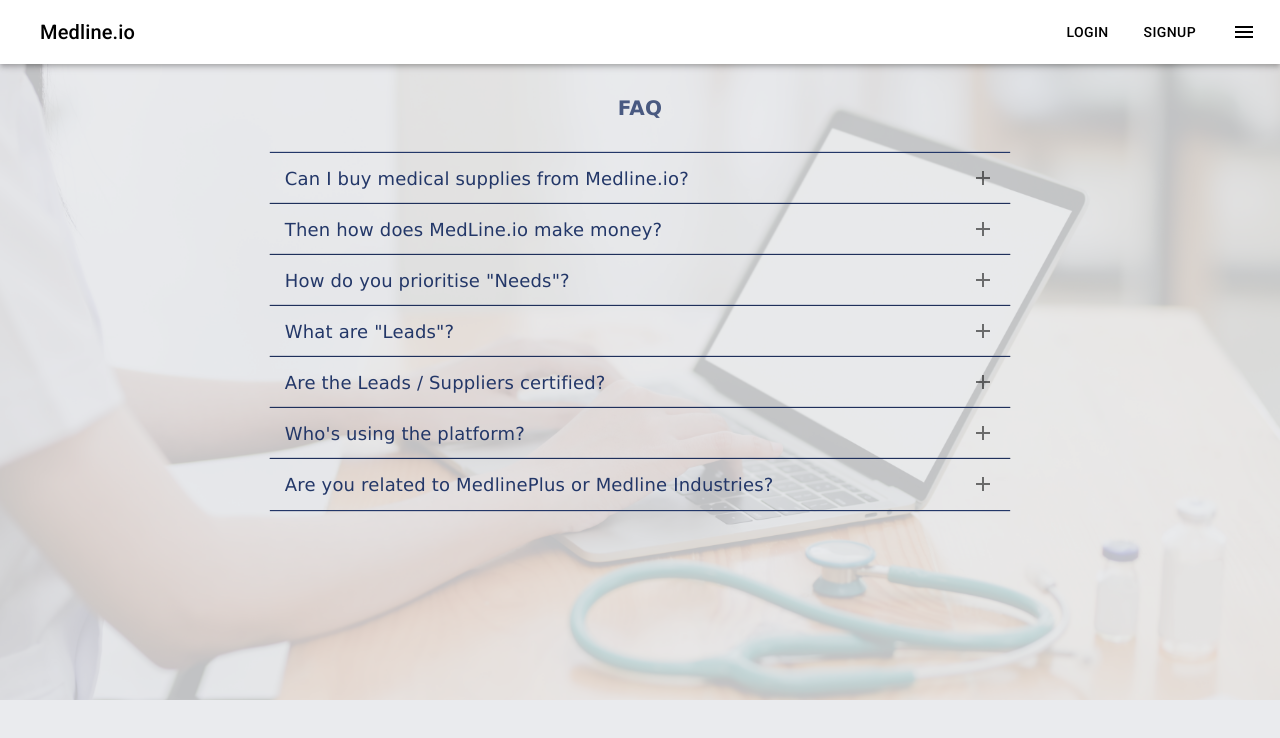
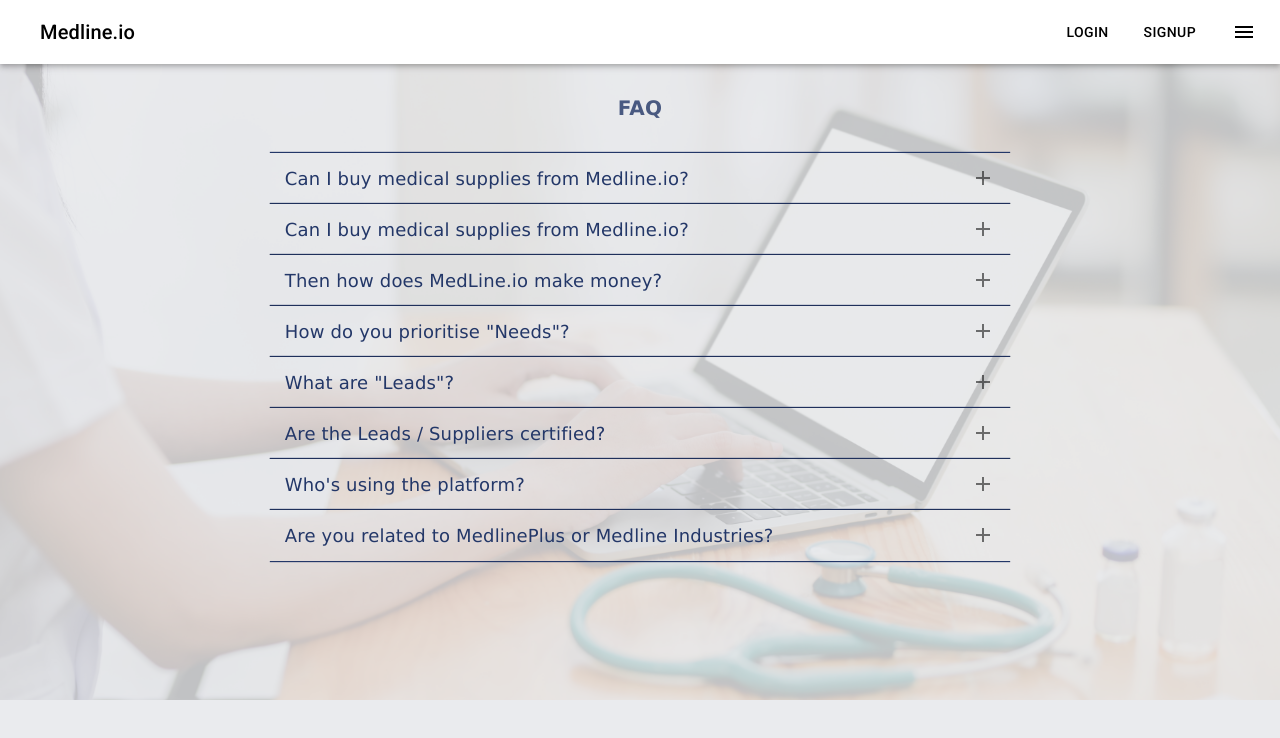
Before and after one commit to ComeTiss/medline-frontend, a React (Create React App) app: page /faq in a window 1280 px wide. Shown: the top 738 px of the page. Built offline with nearby package versions, Linux system fonts and the light colour scheme.

Commit message:
create FAQ panel component

```diff
--- /dev/null
+++ b/src/components/faq/Panel.tsx
@@ -0,0 +1,89 @@
+import React, { Component } from "react";
+import { createStyles, makeStyles } from "@material-ui/core/styles";
+import ExpansionPanel from "@material-ui/core/ExpansionPanel";
+import ExpansionPanelSummary from "@material-ui/core/ExpansionPanelSummary";
+import ExpansionPanelDetails from "@material-ui/core/ExpansionPanelDetails";
+import Typography from "@material-ui/core/Typography";
+import AddIcon from "@material-ui/icons/Add";
+
+type Props = {
+  heading: string;
+  answer: string;
+};
+
+const useStyles = makeStyles(() =>
+  createStyles({
+    expansionPanel: {
+      backgroundColor: "transparent",
+      boxShadow: "0px -2px 1px -1px #233768"
+    },
+    expansionPanelBottom: {
+      backgroundColor: "transparent",
+      boxShadow: "0px -2px 1px -1px #233768, 0px 2px 1px -1px #233768"
+    },
+    title: {
+      color: "#233768",
+      fontWeight: "bolder",
+      textAlign: "center",
+      padding: "30px",
+      fontSize: "20px",
+      fontFamily: "Verdana"
+    },
+    heading: {
+      fontSize: "18px",
+      color: "#233768",
+      fontFamily: "Verdana"
+    },
+    answer: {
+      fontSize: "14px",
+      fontFamily: "Verdana",
+      color: "#5b5b5b"
+    },
+    ul: {
+      listStyle: "none"
+    },
+    background: {
+      position: "absolute",
+      float: "left",
+      opacity: "20%"
+    },
+    lines: {
+      transform: "translateY(-1px)"
+    },
+    expandIcon: {
+      "&$expanded": {
+        transform: "translateY(-15%) rotate(45deg)"
+      }
+    },
+    expanded: {}
+  })
+);
+
+
+export default function Panel(props: Props) {
+  const classes = useStyles();
+  const { heading, answer } = props;
+    return (
+      <ExpansionPanel className={classes.expansionPanel} square={true}>
+        <ExpansionPanelSummary
+          classes={{
+            expandIcon: classes.expandIcon,
+            expanded: classes.expanded
+          }}
+          expandIcon={<AddIcon />}
+          aria-controls="panel1a-content"
+          id="panel1a-header"
+        >
+          <Typography className={classes.heading}>
+            {heading}
+          </Typography>
+        </ExpansionPanelSummary>
+        <ExpansionPanelDetails>
+          <Typography className={classes.answer} component="p">
+            {answer}
+          </Typography>
+        </ExpansionPanelDetails>
+      </ExpansionPanel>
+    );
+
+}
--- a/src/pages/FAQ.tsx
+++ b/src/pages/FAQ.tsx
@@ -1,56 +1,57 @@
-import React from 'react';
+import React from "react";
 import NavBar from "../components/navigation/NavBar";
-import { Theme, createStyles, makeStyles } from '@material-ui/core/styles';
-import ExpansionPanel from '@material-ui/core/ExpansionPanel';
-import ExpansionPanelSummary from '@material-ui/core/ExpansionPanelSummary';
-import ExpansionPanelDetails from '@material-ui/core/ExpansionPanelDetails';
-import Typography from '@material-ui/core/Typography';
-import AddIcon from '@material-ui/icons/Add';
-const logo = require('../images/laptop-near-teal-stethoscope-in-wooden-table-3758756.jpg')
+import { createStyles, makeStyles } from "@material-ui/core/styles";
+import ExpansionPanel from "@material-ui/core/ExpansionPanel";
+import ExpansionPanelSummary from "@material-ui/core/ExpansionPanelSummary";
+import ExpansionPanelDetails from "@material-ui/core/ExpansionPanelDetails";
+import Typography from "@material-ui/core/Typography";
+import AddIcon from "@material-ui/icons/Add";
+import Panel from "../components/faq/Panel";
+const logo = require("../images/laptop-near-teal-stethoscope-in-wooden-table-3758756.jpg");
 
-const useStyles = makeStyles((theme: Theme) =>
+const useStyles = makeStyles(() =>
   createStyles({
     root: {
-      width: '58%',
-      position: 'absolute',
-      left: '21%'
+      width: "58%",
+      position: "absolute",
+      left: "21%"
     },
     expansionPanel: {
-      backgroundColor: 'transparent',
-      boxShadow: '0px -2px 1px -1px #233768',
+      backgroundColor: "transparent",
+      boxShadow: "0px -2px 1px -1px #233768"
     },
     expansionPanelBottom: {
-      backgroundColor: 'transparent',
-      boxShadow: '0px -2px 1px -1px #233768, 0px 2px 1px -1px #233768',
+      backgroundColor: "transparent",
+      boxShadow: "0px -2px 1px -1px #233768, 0px 2px 1px -1px #233768"
     },
     title: {
       color: "#233768",
       fontWeight: "bolder",
-      textAlign: 'center',
-      padding: '30px',
-      fontSize: '20px',
-      fontFamily: 'Verdana'
+      textAlign: "center",
+      padding: "30px",
+      fontSize: "20px",
+      fontFamily: "Verdana"
     },
     heading: {
-      fontSize: '18px',
+      fontSize: "18px",
       color: "#233768",
-      fontFamily: 'Verdana'
+      fontFamily: "Verdana"
     },
     answer: {
-      fontSize: '14px',
-      fontFamily: 'Verdana',
-      color: '#5b5b5b'
+      fontSize: "14px",
+      fontFamily: "Verdana",
+      color: "#5b5b5b"
     },
     ul: {
-      listStyle: "none",
+      listStyle: "none"
     },
     background: {
       position: "absolute",
       float: "left",
-      opacity: '20%'
+      opacity: "20%"
     },
     lines: {
-      transform: 'translateY(-1px)',
+      transform: "translateY(-1px)"
     },
     expandIcon: {
       "&$expanded": {
@@ -58,7 +59,7 @@ const useStyles = makeStyles((theme: Theme) =>
       }
     },
     expanded: {}
-  }),
+  })
 );
 
 export default function FAQ() {
@@ -67,11 +68,31 @@ export default function FAQ() {
   return (
     <div>
       <NavBar />
-      <img src={String(logo)} style={{ width: '100%' }} className={classes.background} alt='laptop' />
+      <img
+        src={String(logo)}
+        style={{ width: "100%" }}
+        className={classes.background}
+        alt="laptop"
+      />
       <div className={classes.title}>FAQ</div>
       <div className={classes.root}>
-
-        <ExpansionPanel className={classes.expansionPanel} square={true} >
+        <Panel
+          heading='Can I buy medical supplies from Medline.io?'
+          answer='Nope. This platform is purely for posting, organising and listing
+          medical supply needs in order to more effectively connect them
+          with folks that can meet those requirements in the most efficient
+          and effective way possible. Its matchmaking for medical supplies.
+          There is no buy & sell / transactions happening on the site.'
+        />
+        <Panel
+          heading='Can I buy medical supplies from Medline.io?'
+          answer='Nope. This platform is purely for posting, organising and listing
+          medical supply needs in order to more effectively connect them
+          with folks that can meet those requirements in the most efficient
+          and effective way possible. Its matchmaking for medical supplies.
+          There is no buy & sell / transactions happening on the site.'
+        />
+        <ExpansionPanel className={classes.expansionPanel} square={true}>
         <ExpansionPanelSummary
           classes={{
             expandIcon: classes.expandIcon,
@@ -81,38 +102,21 @@ export default function FAQ() {
           aria-controls="panel1a-content"
           id="panel1a-header"
         >
-            <Typography className={classes.heading}>Can I buy medical supplies from Medline.io?</Typography>
-          </ExpansionPanelSummary>
-          <ExpansionPanelDetails>
-            <Typography className={classes.answer} component="p">
-                Nope. This platform is purely for posting, organising and listing medical supply needs in order
-                to more effectively connect them with folks that can meet those requirements in the most
-                efficient and effective way possible. Its matchmaking for medical supplies. There is no buy & sell /
-                transactions happening on the site.
+          <Typography className={classes.heading}>
+            Then how does MedLine.io make money?
           </Typography>
-          </ExpansionPanelDetails>
-        </ExpansionPanel>
-        <ExpansionPanel className={classes.expansionPanel} square={true} >
-          <ExpansionPanelSummary
-            classes={{
-              expandIcon: classes.expandIcon,
-              expanded: classes.expanded
-            }}
-            expandIcon={<AddIcon />}
-            aria-controls="panel1a-content"
-            id="panel1a-header"
-          >
-            <Typography className={classes.heading}>Then how does MedLine.io make money?</Typography>
           </ExpansionPanelSummary>
           <ExpansionPanelDetails>
             <Typography className={classes.answer} component="p">
               Well, we don't make any money. MedLine.io is a grassroots not-for-profit initiative. The
               platform is built and operated by generous and highly skilled volunteers from all over the
               world.
-                <br /><br />
+              <br />
+              <br />
               Also, we do not sell ad spaces for advertising revenue, and we absolutely do not sell community
               members' information - which are not provided to any 3rd parties by site operators.
-                <br /><br />
+              <br />
+              <br />
 
               We do receive some donations to help keep the platform up and running. If you’d like to learn more
               about volunteering or donations, click <a href="#">here</a> or <a href="/contact-us">contact us</a>.
@@ -129,7 +133,9 @@ export default function FAQ() {
             aria-controls="panel1a-content"
             id="panel1a-header"
           >
-            <Typography className={classes.heading}>How do you prioritise "Needs"?</Typography>
+            <Typography className={classes.heading}>
+              How do you prioritise "Needs"?
+            </Typography>
           </ExpansionPanelSummary>
           <ExpansionPanelDetails>
             <Typography className={classes.answer} component="p">
@@ -165,7 +171,9 @@ export default function FAQ() {
             aria-controls="panel1a-content"
             id="panel1a-header"
           >
-            <Typography className={classes.heading}>What are "Leads"?</Typography>
+            <Typography className={classes.heading}>
+              What are "Leads"?
+            </Typography>
           </ExpansionPanelSummary>
           <ExpansionPanelDetails>
             <Typography className={classes.answer}>
@@ -185,7 +193,9 @@ export default function FAQ() {
             aria-controls="panel1a-content"
             id="panel1a-header"
           >
-            <Typography className={classes.heading}>Are the Leads / Suppliers certified?</Typography>
+            <Typography className={classes.heading}>
+              Are the Leads / Suppliers certified?
+            </Typography>
           </ExpansionPanelSummary>
           <ExpansionPanelDetails>
             <Typography className={classes.answer} component="p">
@@ -209,11 +219,14 @@ export default function FAQ() {
             aria-controls="panel1a-content"
             id="panel1a-header"
           >
-            <Typography className={classes.heading}>Who's using the platform?</Typography>
+            <Typography className={classes.heading}>
+              Who's using the platform?
+            </Typography>
           </ExpansionPanelSummary>
           <ExpansionPanelDetails>
             <Typography className={classes.answer}>
-              Our community members consist of:<br /><br />
+              Our community members consist of:<br />
+              <br />
 
                 <li>Medical Personnel</li>
                 <li>Healthcare Organisations</li>
@@ -221,8 +234,10 @@ export default function FAQ() {
                 <li>Supply Distributors</li>
                 <li>Supply Manufacturers</li>
                 <br />
-              If you know anyone that may benefit from this site, please share with them.<br /><br />
-              MedLine.io is 100% free to use and takes just a few minutes to post Needs / Leads!<br /><br />
+              If you know anyone that may benefit from this site, please share with them.<br />
+              <br />
+              MedLine.io is 100% free to use and takes just a few minutes to post Needs / Leads!<br />
+              <br />
               Here's our [link] and [social accounts].
             </Typography>
           </ExpansionPanelDetails>
@@ -243,16 +258,19 @@ export default function FAQ() {
             <Typography className={classes.answer}>
               Apologies for any confusion. MedLine.io is not related in any way to MedlinePlus or
               Medline Industries. We don’t know them, and they don't know us (at least not yet).
-                <br/><br/>
+              <br />
+              <br />
               In case you're wondering, according to their websites:
-                <br/><br/>
+              <br />
+              <br />
               MedlinePlus is “an online health information resource” and “service of the National
               Library of Medicine (NLM), the world’s largest medical library, which is part of the National
-                Institues of Health (NIH).
-                You can visit them at <a href="https://www.medlineplus.gov/" target="_blank">https://medlineplus.gov/</a>
-                <br/><br/>
-                Medline Industries is “the largest privately held manufacturer and distributor of medical supplies.”
-                You can vist them at <a href="https://www.medline.com/" target="_blank">https://www.medline.com/</a>
+              Institutes of Health (NIH).
+              You can visit them at <a href="https://www.medlineplus.gov/">https://medlineplus.gov/</a>
+              <br />
+              <br />
+              Medline Industries is “the largest privately held manufacturer and
+              distributor of medical supplies.” You can vist them at <a href="https://www.medline.com/">https://www.medline.com/</a>
             </Typography>
           </ExpansionPanelDetails>
         </ExpansionPanel>
```
Also changed, not shown: src/components/faq/Panel2.tsx (added, +103 -0 lines). Lines whose indentation alone changed are shown as unchanged.
